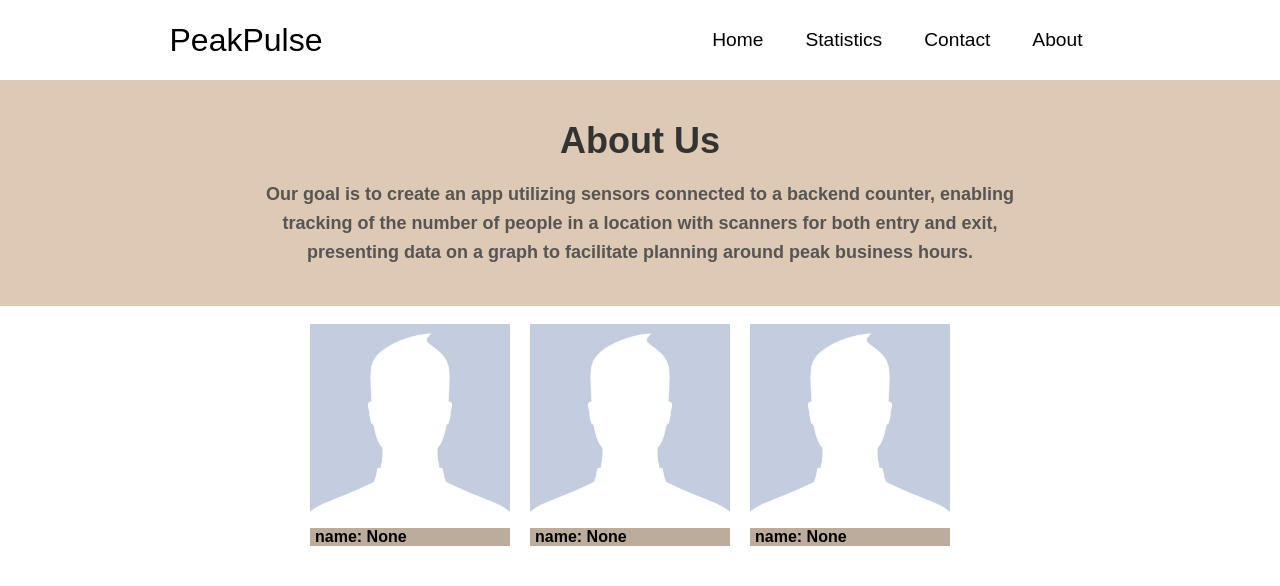
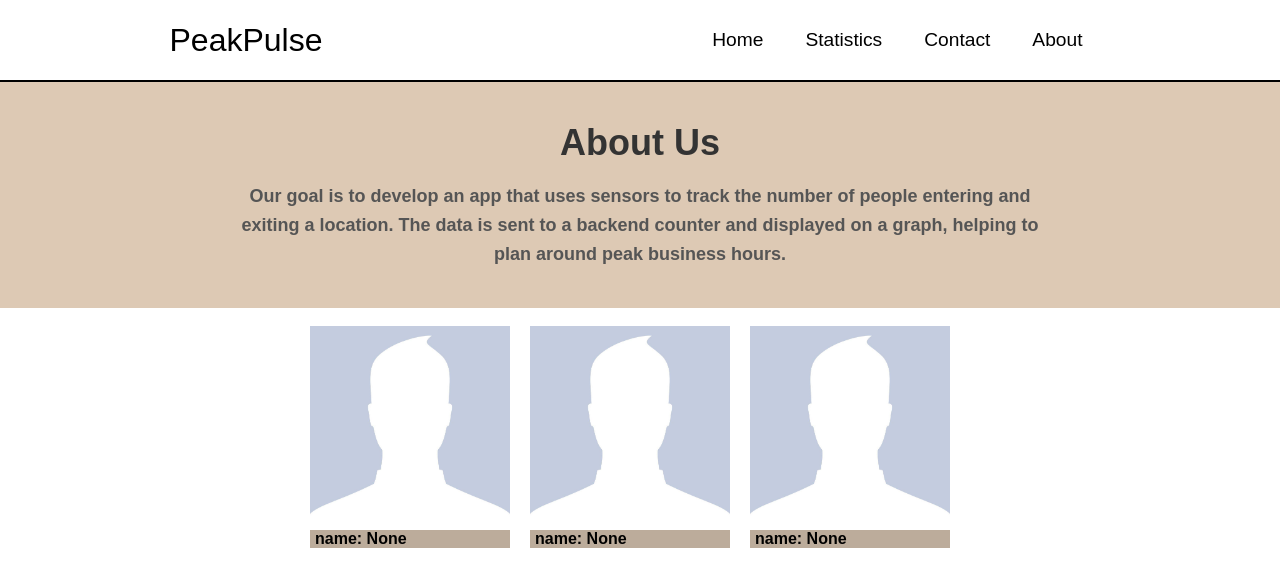
Before and after one commit to UziReigns/YepTeam-PeakPulse, a React (Vite) app in the folder PeakPulse/: page /About in a window 1280 px wide. Shown: the top 586 px of the page. Built offline with nearby package versions, Linux system fonts and the light colour scheme.

Commit message:
Text Fix and Nav stylize

```diff
--- a/PeakPulse/src/Components/About.jsx
+++ b/PeakPulse/src/Components/About.jsx
@@ -13,10 +13,9 @@ function About() {
                 <div className="about-intro-inside">
                     <h1>About Us</h1>
                     <br></br>
-                    <p>Our goal is to create an app utilizing sensors connected to a backend counter,
-                        enabling tracking of the number of people in a location with scanners for both entry and exit,
-                        presenting data on a graph to facilitate planning around peak business hours.
-
+                    <p>Our goal is to develop an app that uses sensors to track the number of people
+                        entering and exiting a location. The data is sent to a backend counter and displayed
+                        on a graph, helping to plan around peak business hours.
                     </p>
 
                 </div>
--- a/PeakPulse/src/Components/Navbar.jsx
+++ b/PeakPulse/src/Components/Navbar.jsx
@@ -54,9 +54,10 @@ function Navbar() {
                     </li>
                 </ul>
 
+
             </div>
         </nav>
-
+        <hr color = "black"></hr>
     </>
   )
 }
```
